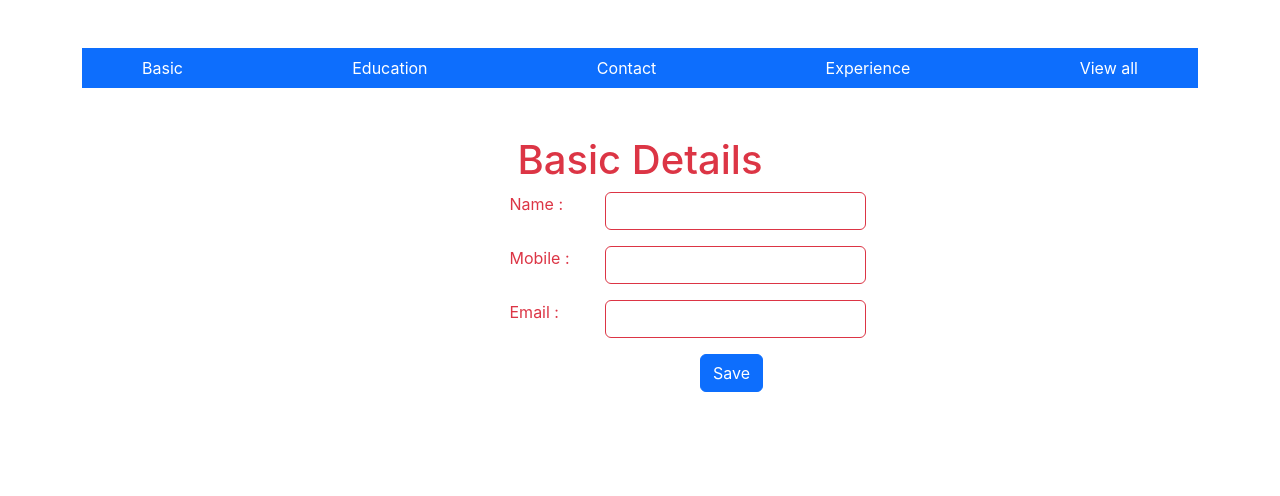
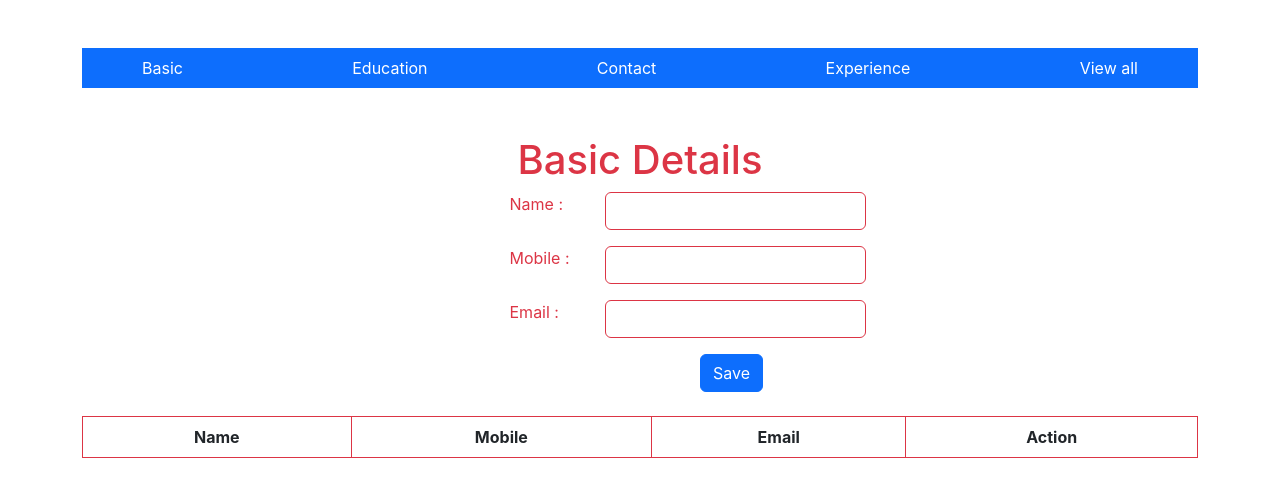
Before and after one commit to prachii007/React-Redux-Demo-App, a React (Create React App) app: page /#/basic in a window 1280 px wide. Shown: the top 496 px of the page. Built offline with nearby package versions, Linux system fonts and the light colour scheme.

Commit message:
add table to display data inputted

```diff
--- a/src/basic.js
+++ b/src/basic.js
@@ -80,11 +80,11 @@ let Mybasic = () => {
                     <button className="btn btn-primary mx-5 rounded" onClick={save}>Save</button>
                 </div>
             </div>
-            <div className="row">
-                <div className="col-lg-10">
-                    {/* <table className="table table-bordered">
+            <div className="row mt-4">
+                <div className="col-lg-12">
+                    <table className="table table-bordered border-danger">
                     <thead>
-                        <tr>
+                        <tr className="text-center">
                             <th>Name</th>
                             <th>Mobile</th>
                             <th>Email</th>
@@ -97,7 +97,6 @@ let Mybasic = () => {
                             basic.map((binfo, index) => {
                                 return (
                                     <tr key={index}>
-                                        <td>{index}</td>
                                         <td>{binfo.name}</td>
                                         <td>{binfo.mobile}</td>
                                         <td>{binfo.email}</td>
@@ -113,7 +112,7 @@ let Mybasic = () => {
 
                     </tbody>
 
-                </table> */}
+                </table>
                 </div>
 
             </div>
```
